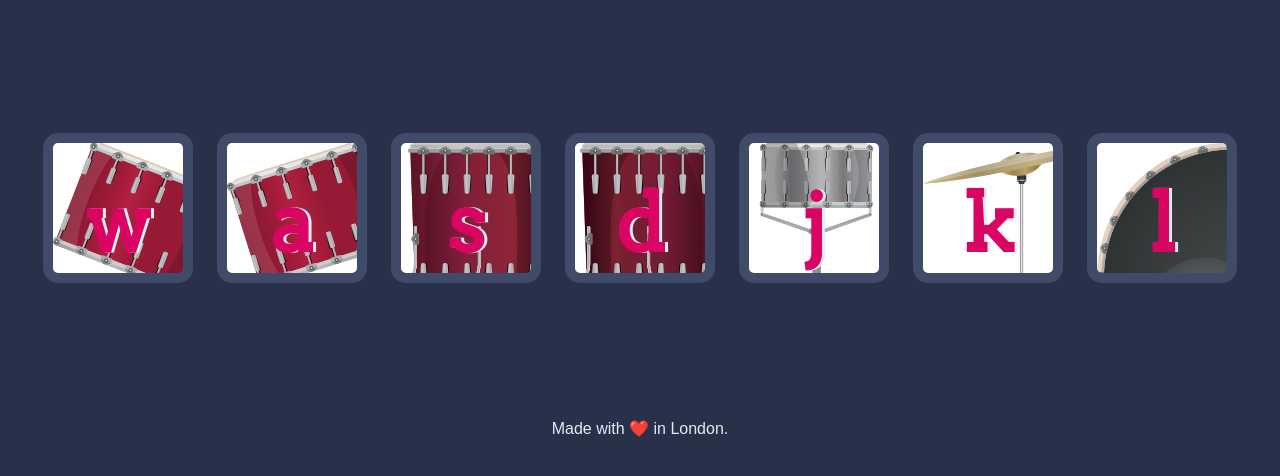
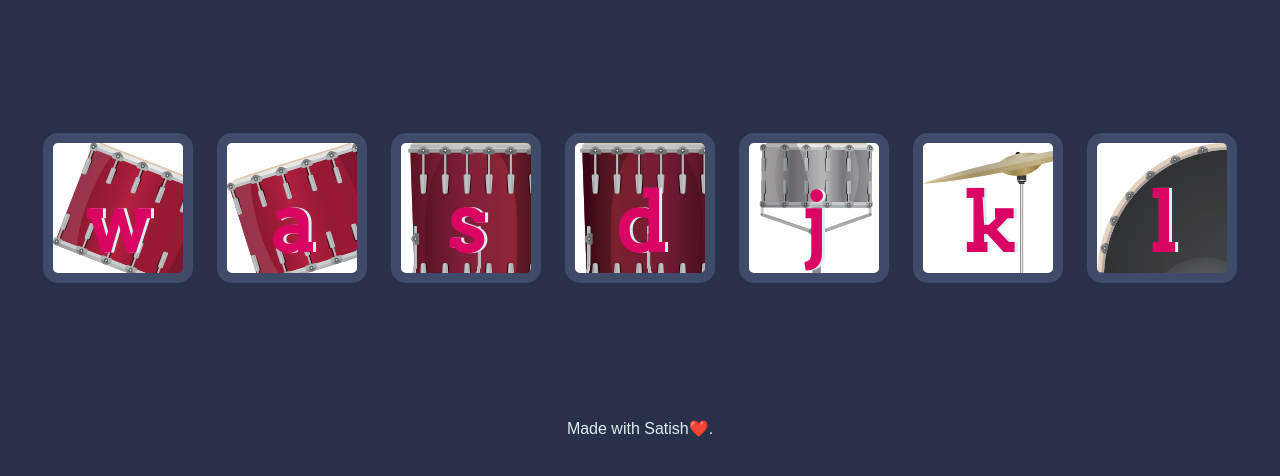
Before and after one commit to kolhesatish/Drum-Kit, a plain HTML site: page index.html in a window 1280 px wide. Shown: the part 156-632 px from the top of the page. Drawn offline with Linux system fonts and the light colour scheme.

Commit message:
Update index.html

```diff
--- a/index.html
+++ b/index.html
@@ -23,7 +23,7 @@
 
 
   <footer>
-    Made with ❤️ in London.
+    Made with Satish❤️.
   </footer>
   <script src="index.js" charset="utf-8"></script>
 </body>
```
